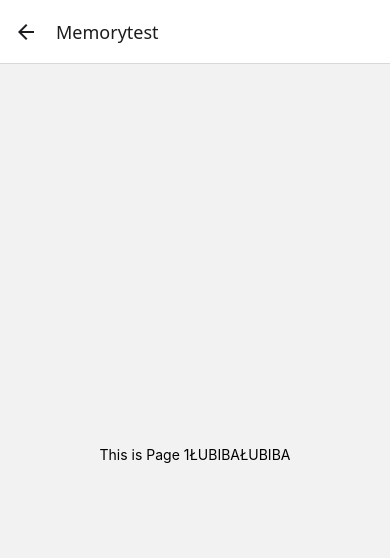
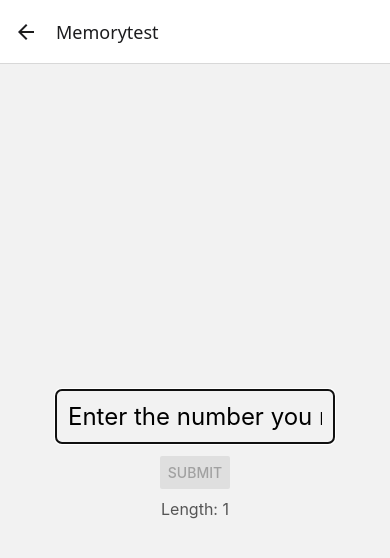
Before and after one commit to Mawasto/Mobile-App, a React Native app: screen /Memorytest in a window 390 px wide. Shown: the top 558 px of the page. Built offline with nearby package versions, Linux system fonts and the light colour scheme.

Commit message:
added reaction test and memory test with history results showing in results page

```diff
--- a/package.json
+++ b/package.json
@@ -13,7 +13,7 @@
     "@expo/metro-runtime": "~5.0.4",
     "@react-navigation/native": "^7.1.8",
     "@react-navigation/native-stack": "^7.3.12",
-    "expo": "~53.0.8",
+    "expo": "^53.0.9",
     "expo-status-bar": "~2.2.3",
     "firebase": "^11.7.1",
     "mobile-app": "file:",
--- a/tsconfig.json
+++ b/tsconfig.json
@@ -2,7 +2,7 @@
   "compilerOptions": {
     "target": "esnext",
     "module": "esnext",
-    "moduleResolution": "node",
+    "moduleResolution": "bundler",
     "jsx": "react-native",
     "strict": true,
     "esModuleInterop": true,
--- a/views/Memorytest.tsx
+++ b/views/Memorytest.tsx
@@ -1,21 +1,146 @@
-// Page1.tsx
-import React from 'react';
-import { View, Text, StyleSheet } from 'react-native';
+import React, { useEffect, useState, useRef } from 'react';
+import { View, Text, TextInput, Button, StyleSheet, Alert } from 'react-native';
+import { getAuth } from 'firebase/auth';
+import { getFirestore, collection, addDoc } from 'firebase/firestore';
 
-const Page1: React.FC = () => {
+const MAX_LENGTH = 15;
+const SHOW_DURATION_MS = 4000;
+
+const generateNumber = (length: number) => {
+    let number = '';
+    for (let i = 0; i < length; i++) {
+        number += Math.floor(Math.random() * 10);
+    }
+    return number;
+};
+
+const MemoryTest = () => {
+    const [currentLength, setCurrentLength] = useState(1);
+    const [generatedNumber, setGeneratedNumber] = useState('');
+    const [showNumber, setShowNumber] = useState(true);
+    const [userInput, setUserInput] = useState('');
+    const [testFinished, setTestFinished] = useState(false);
+    const timeoutRef = useRef<NodeJS.Timeout | null>(null);
+
+    // Generate and show number when currentLength changes
+    useEffect(() => {
+        if (currentLength > MAX_LENGTH) {
+            // Test finished successfully at max length
+            saveResult(MAX_LENGTH);
+            setTestFinished(true);
+            return;
+        }
+
+        // Generate new number and show it
+        const newNumber = generateNumber(currentLength);
+        setGeneratedNumber(newNumber);
+        setShowNumber(true);
+        setUserInput('');
+
+        // Hide number after SHOW_DURATION_MS
+        timeoutRef.current = setTimeout(() => {
+            setShowNumber(false);
+        }, SHOW_DURATION_MS);
+
+        // Cleanup timeout on unmount or length change
+        return () => {
+            if (timeoutRef.current) clearTimeout(timeoutRef.current);
+        };
+    }, [currentLength]);
+
+    // Save result to Firestore
+    const saveResult = async (score: number) => {
+        const auth = getAuth();
+        const user = auth.currentUser;
+
+        if (!user) {
+            Alert.alert('Not authenticated', 'Please log in to save your score.');
+            return;
+        }
+
+        try {
+            const db = getFirestore();
+            const memResultsRef = collection(db, 'memResults');
+            await addDoc(memResultsRef, {
+                userId: user.uid,
+                score,
+                timestamp: new Date().toISOString(),
+            });
+            console.log(`Memory test result saved: ${score}`);
+        } catch (error) {
+            console.error('Error saving memory test result:', error);
+            Alert.alert('Error', 'Failed to save your result. Please try again.');
+        }
+    };
+
+    // Handle user submitting input
+    const handleSubmit = async () => {
+        if (userInput === generatedNumber) {
+            // Correct, increase length and continue
+            setCurrentLength((prev) => prev + 1);
+        } else {
+            // Wrong, finish test and save score (length - 1)
+            await saveResult(currentLength - 1);
+            setTestFinished(true);
+            Alert.alert('Incorrect', `Wrong number! Your score: ${currentLength - 1}`);
+        }
+    };
+
+    if (testFinished) {
+        return (
+            <View style={styles.container}>
+                <Text style={styles.finishedText}>Test finished!</Text>
+                <Text style={styles.scoreText}>Your score: {currentLength - 1}</Text>
+                <Button
+                    title="Restart Test"
+                    onPress={() => {
+                        setCurrentLength(1);
+                        setTestFinished(false);
+                    }}
+                />
+            </View>
+        );
+    }
+
     return (
         <View style={styles.container}>
-            <Text>This is Page 1ŁUBIBAŁUBIBA</Text>
+            {showNumber ? (
+                <Text style={styles.number}>{generatedNumber}</Text>
+            ) : (
+                <>
+                    <TextInput
+                        style={styles.input}
+                        placeholder="Enter the number you remember"
+                        keyboardType="numeric"
+                        value={userInput}
+                        onChangeText={setUserInput}
+                        maxLength={currentLength}
+                        autoFocus
+                    />
+                    <Button title="Submit" onPress={handleSubmit} disabled={userInput.length !== currentLength} />
+                    <Text style={styles.infoText}>Length: {currentLength}</Text>
+                </>
+            )}
         </View>
     );
 };
 
 const styles = StyleSheet.create({
-    container: {
-        flex: 1,
-        justifyContent: 'center',
-        alignItems: 'center',
+    container: { flex: 1, padding: 20, justifyContent: 'center', alignItems: 'center' },
+    number: { fontSize: 48, fontWeight: 'bold', marginBottom: 20, letterSpacing: 8 },
+    input: {
+        borderWidth: 1,
+        borderColor: '#ccc',
+        width: '80%',
+        padding: 12,
+        fontSize: 24,
+        textAlign: 'center',
+        marginBottom: 12,
+        borderRadius: 6,
     },
+    infoText: { marginTop: 10, fontSize: 16, color: '#555' },
+    finishedText: { fontSize: 28, fontWeight: 'bold', marginBottom: 10 },
+    scoreText: { fontSize: 22, marginBottom: 20 },
 });
 
-export default Page1;
+export default MemoryTest;
--- a/views/Results.tsx
+++ b/views/Results.tsx
@@ -1,10 +1,11 @@
 import React, { useEffect, useState } from 'react';
 import { View, Text, StyleSheet, ScrollView } from 'react-native';
 import { getAuth } from 'firebase/auth';
-import { getFirestore, collection, getDocs, query, orderBy } from 'firebase/firestore';
+import { getFirestore, collection, getDocs, query, where, orderBy } from 'firebase/firestore';
 
 const Results = () => {
     const [reactionTimes, setReactionTimes] = useState<number[]>([]);
+    const [memoryScores, setMemoryScores] = useState<number[]>([]);
 
     useEffect(() => {
         const fetchData = async () => {
@@ -12,13 +13,23 @@ const Results = () => {
             const user = auth.currentUser;
             if (user) {
                 const db = getFirestore();
-                const resultsRef = collection(db, 'reactionResults', user.uid, 'results');
-                const q = query(resultsRef, orderBy('timestamp', 'desc'));
-                const querySnapshot = await getDocs(q);
-                const times = querySnapshot.docs.map(doc => doc.data().reactionTime);
+
+                // Fetch reaction test results
+                const reactionRef = collection(db, 'reactionResults', user.uid, 'results');
+                const reactionQuery = query(reactionRef, orderBy('timestamp', 'desc'));
+                const reactionSnap = await getDocs(reactionQuery);
+                const times = reactionSnap.docs.map(doc => doc.data().reactionTime);
                 setReactionTimes(times);
+
+                // Fetch memory test results
+                const memoryRef = collection(db, 'memResults');
+                const memoryQuery = query(memoryRef, where('userId', '==', user.uid), orderBy('timestamp', 'desc'));
+                const memorySnap = await getDocs(memoryQuery);
+                const scores = memorySnap.docs.map(doc => doc.data().score);
+                setMemoryScores(scores);
             }
         };
+
         fetchData();
     }, []);
 
@@ -27,10 +38,19 @@ const Results = () => {
             <Text style={styles.title}>Reaction Test History:</Text>
             {reactionTimes.length > 0 ? (
                 reactionTimes.map((time, index) => (
-                    <Text key={index}>#{index + 1}: {time} ms</Text>
+                    <Text key={`reaction-${index}`}>#{index + 1}: {time} ms</Text>
                 ))
             ) : (
-                <Text>No results found.</Text>
+                <Text>No reaction test results found.</Text>
+            )}
+
+            <Text style={[styles.title, { marginTop: 20 }]}>Memory Test History:</Text>
+            {memoryScores.length > 0 ? (
+                memoryScores.map((score, index) => (
+                    <Text key={`memory-${index}`}>#{index + 1}: {score} digits</Text>
+                ))
+            ) : (
+                <Text>No memory test results found.</Text>
             )}
         </ScrollView>
     );
```
Also changed, not shown: 1 other file (tests, documents, lock files or other folders).
